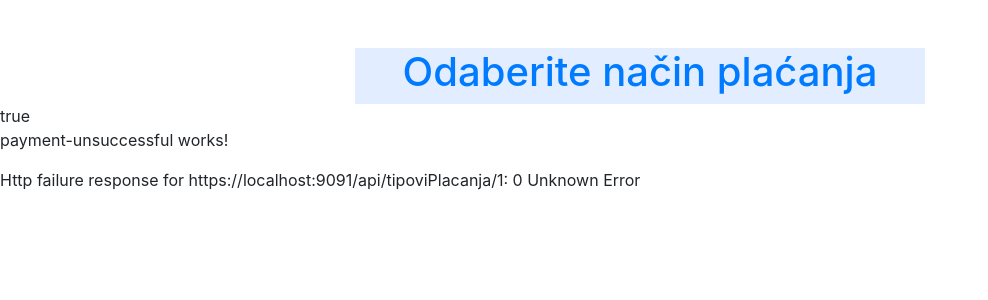
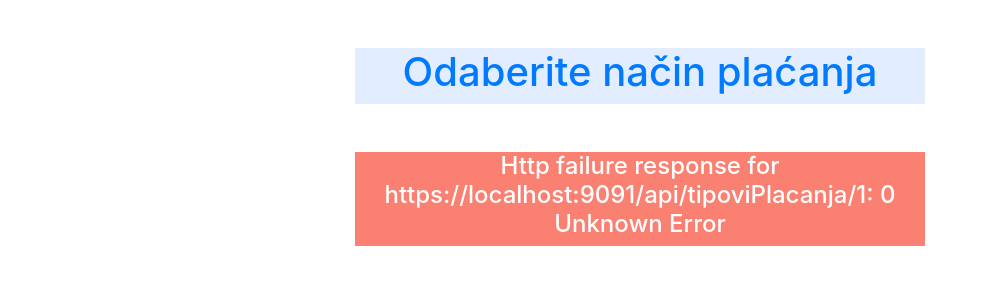
Before and after one commit to nishikori94/KoncentratorPlacanjaClient, an Angular app in the folder PaymentConcentratorClient/: page /redirect/1/1 in a window 1280 px wide. Shown: the top 300 px of the page, without its empty margins (0-988 px from the left). Built offline with nearby package versions, Linux system fonts and the light colour scheme; no server answers.

Commit message:
error handler

```diff
--- a/PaymentConcentratorClient/src/app/home/home.component.css
+++ b/PaymentConcentratorClient/src/app/home/home.component.css
@@ -6,3 +6,9 @@
 .lightBlue{
     background-color: #e2edff;
 }
+
+.lightRed{
+    background-color: salmon;
+    color: white;
+    text-align: center;
+}
--- a/PaymentConcentratorClient/src/app/home/home.component.html
+++ b/PaymentConcentratorClient/src/app/home/home.component.html
@@ -5,5 +5,7 @@
   </app-payment-method></div>
 </div></div></div>
 </section>
-{{errorMessageShown}}
+<section>
+    <div class="container mt-5"><div class="row justify-content-center"><div class="col-6 lightRed">
 <app-payment-unsuccessful *ngIf="errorMessageShown" [message]="message"></app-payment-unsuccessful>
+</div></div></div></section>
--- a/PaymentConcentratorClient/src/app/home/payment-unsuccessful/payment-unsuccessful.component.html
+++ b/PaymentConcentratorClient/src/app/home/payment-unsuccessful/payment-unsuccessful.component.html
@@ -1,4 +1,3 @@
-<p>
-  payment-unsuccessful works!
-</p>
+<h4>
 {{message.message}}
+</h4>
--- a/PaymentConcentratorClient/src/app/paypal-success/paypal-success.component.html
+++ b/PaymentConcentratorClient/src/app/paypal-success/paypal-success.component.html
@@ -1,3 +1,3 @@
-<p>
+<h4>
   Uplata uspesna! Molimo Vas sacekajte.
-</p>
+</h4>
--- a/PaymentConcentratorClient/src/app/unsuccessful/unsuccessful.component.html
+++ b/PaymentConcentratorClient/src/app/unsuccessful/unsuccessful.component.html
@@ -1,3 +1,3 @@
-<p>
-  unsuccessful works!
-</p>
+<h4>
+  Uplata nije uspesna! Molimo Vas sacekajte.
+</h4>
```
